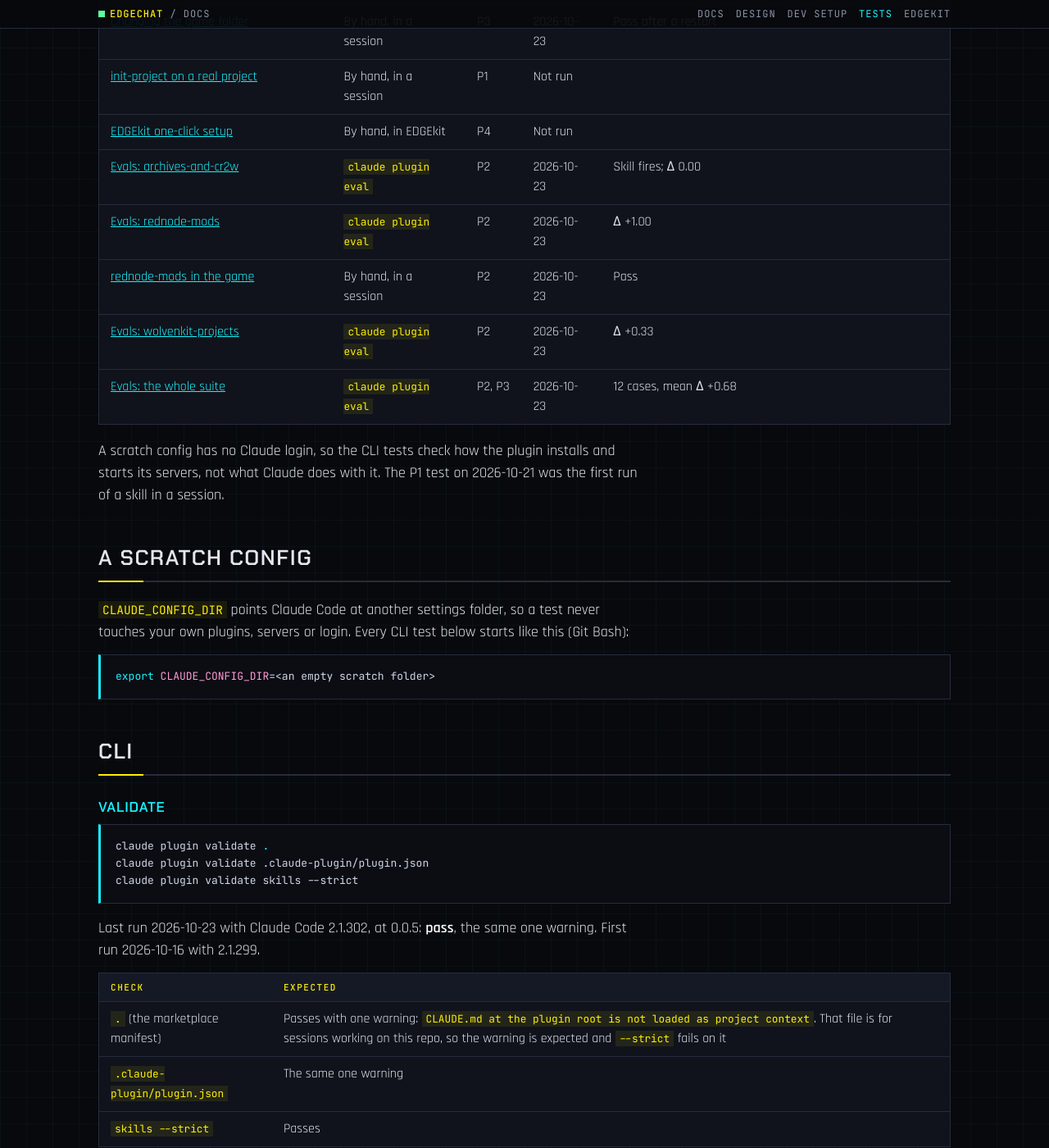
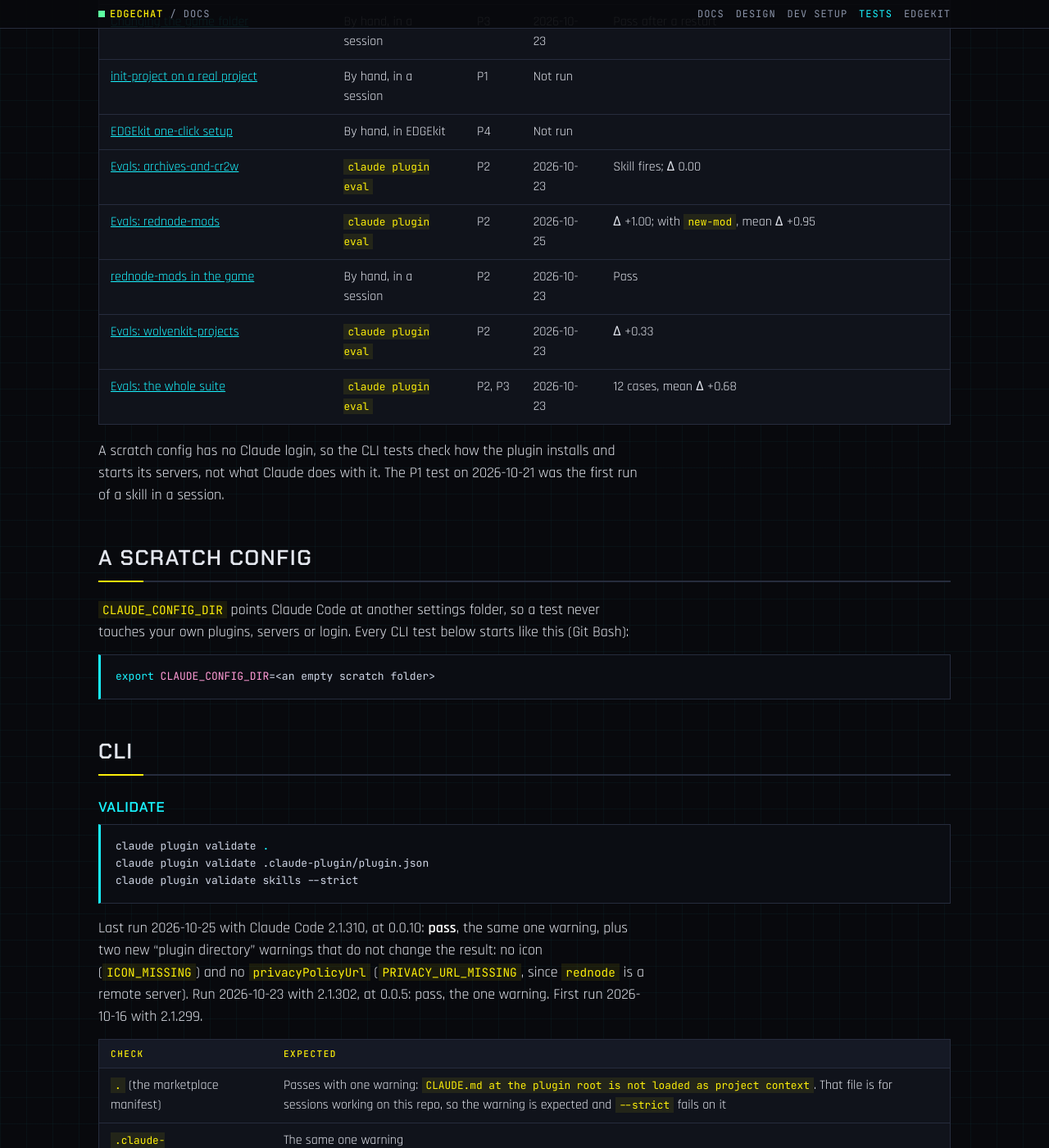
Before and after one commit to Edgemodders/EDGEchat, a Jekyll site: the page built from docs/testing.md, in a window 1280 px wide and 1400 px high, scrolled down 1158 px. Shown: the whole window at 82% size. Built offline with Jekyll 4.4.1, drawn with Linux system fonts in a browser that asks for light colours; our own code applies the rules of GitHub Pages for plain Markdown files; some of the changed text lies outside the part shown.

Commit message:
0.0.10: the plugin's text caught up with REDnode 0.37.0
The rednode_token description points at the launcher's Settings panel.
Validate passes (two new plugin directory warnings: icon, privacy URL);
rednode-mods and new-mod evals mean delta +0.95.

Co-Authored-By: Claude Opus 5.5 <noreply@anthropic.com>

````diff
--- a/docs/testing.md
+++ b/docs/testing.md
@@ -24,7 +24,7 @@ Last updated 2026-10-23.
 | [init-project on a real project](#init-project-on-a-real-project) | By hand, in a session | P1 | Not run | |
 | [EDGEkit one-click setup](#edgekit-one-click-setup) | By hand, in EDGEkit | P4 | Not run | |
 | [Evals: archives-and-cr2w](#evals-archives-and-cr2w) | `claude plugin eval` | P2 | 2026-10-23 | Skill fires; Δ 0.00 |
-| [Evals: rednode-mods](#evals-rednode-mods) | `claude plugin eval` | P2 | 2026-10-23 | Δ +1.00 |
+| [Evals: rednode-mods](#evals-rednode-mods) | `claude plugin eval` | P2 | 2026-10-25 | Δ +1.00; with `new-mod`, mean Δ +0.95 |
 | [rednode-mods in the game](#rednode-mods-in-the-game) | By hand, in a session | P2 | 2026-10-23 | Pass |
 | [Evals: wolvenkit-projects](#evals-wolvenkit-projects) | `claude plugin eval` | P2 | 2026-10-23 | Δ +0.33 |
 | [Evals: the whole suite](#evals-the-whole-suite) | `claude plugin eval` | P2, P3 | 2026-10-23 | 12 cases, mean Δ +0.68 |
@@ -49,7 +49,7 @@ claude plugin validate .claude-plugin/plugin.json
 claude plugin validate skills --strict
 ```
 
-Last run 2026-10-23 with Claude Code 2.1.302, at 0.0.5: **pass**, the same one warning. First run 2026-10-16 with 2.1.299.
+Last run 2026-10-25 with Claude Code 2.1.310, at 0.0.10: **pass**, the same one warning, plus two new "plugin directory" warnings that do not change the result: no icon (`ICON_MISSING`) and no `privacyPolicyUrl` (`PRIVACY_URL_MISSING`, since `rednode` is a remote server). Run 2026-10-23 with 2.1.302, at 0.0.5: pass, the one warning. First run 2026-10-16 with 2.1.299.
 
 | Check | Expected |
 |---|---|
@@ -318,6 +318,8 @@ The skill fired in every run with the plugin. **Δ 0.00**: general WolvenKit kno
 claude plugin eval . --tag rednode-mods --runs 1 -j 3 --no-publish --trust-plugin
 ```
 
+Run 2026-10-25 at 0.0.10, Claude Code 2.1.310, guide copied from REDnode `00c1947` (0.37.0), with development folders and services in the skill, together with `--tag new-mod` and `--judge-model sonnet`: 5 cases, $1.16, 71 s, **mean Δ +0.95**. The three `rednode-mods` cases Δ +1.00 each as before (`hud-widget` still names `red4ext/plugins/REDnode/apps`); `money-on-screen` +1.00, `cheaper-jackets` +0.75. `money-on-screen` again loaded `rednode-mods`, not `new-mod`.
+
 First run 2026-10-23, Claude Code 2.1.302, one run per arm, skill copied from REDnode `7e0d9ca` (0.32.1): 3 cases, $0.63, 49 s. **Δ +1.00**: without the plugin, Claude failed every case; with it, it passed every one, and the skill fired each time.
 
 | Case | With | Without |
````
Also changed, not shown: CLAUDE.md (+2 -2 lines), .claude-plugin/plugin.json.
